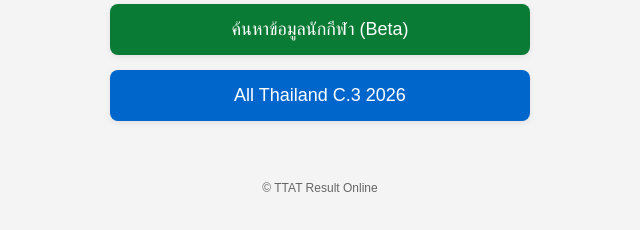
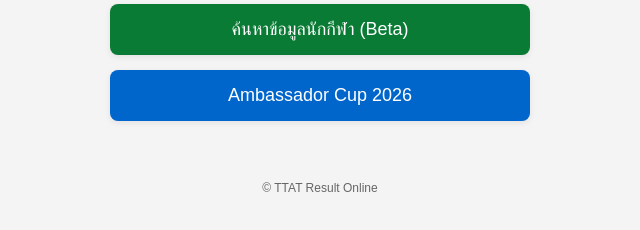
Before and after one commit to ttatregister/result, a plain HTML site: page index.html in a window 1280 px wide. Shown: the part 124-354 px from the top of the page, 320-960 px from the left. Drawn offline with Linux system fonts and the light colour scheme.

Commit message:
Update index.html

```diff
--- a/index.html
+++ b/index.html
@@ -77,8 +77,8 @@
   <a class="btn secondary" href="search.html">
     ค้นหาข้อมูลนักกีฬา (Beta)
   </a>
-  <a class="btn" href="All-Thailand-2026-Circuit-3.html">
-  All Thailand C.3 2026
+  <a class="btn" href="Ambassador-Cup-2026.html">
+  Ambassador Cup 2026
 </a>
 </div>
 
```
